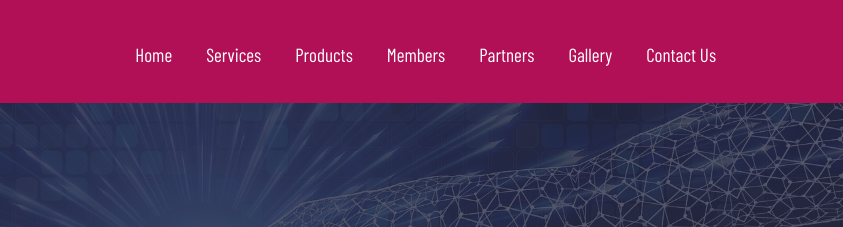
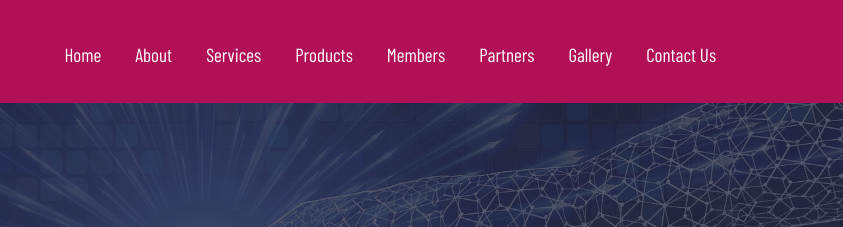
Before and after one commit to TECamrita/tecamrita.github.io, a plain HTML site: page index.html in a window 1280 px wide. Shown: the top 227 px of the page, 437-1280 px from the left. Drawn offline with Linux system fonts and the light colour scheme.

```diff
--- a/index.html
+++ b/index.html
@@ -44,9 +44,9 @@
                     <li class="nav-item">
                         <a class="nav-link" href="./index.html">Home</a>
                     </li>
-                    <!-- <li class="nav-item">
+                    <li class="nav-item">
                         <a class="nav-link" href="./about.html">About</a>
-                    </li> -->
+                    </li>
                     <!-- <li class="nav-item">
                         <a class="nav-link" href="#speaker">Speaker</a>
                     </li> -->
```
Also changed, not shown: partner.html (+2 -2 lines), products.html (+2 -2 lines), service.html (+2 -2 lines).
